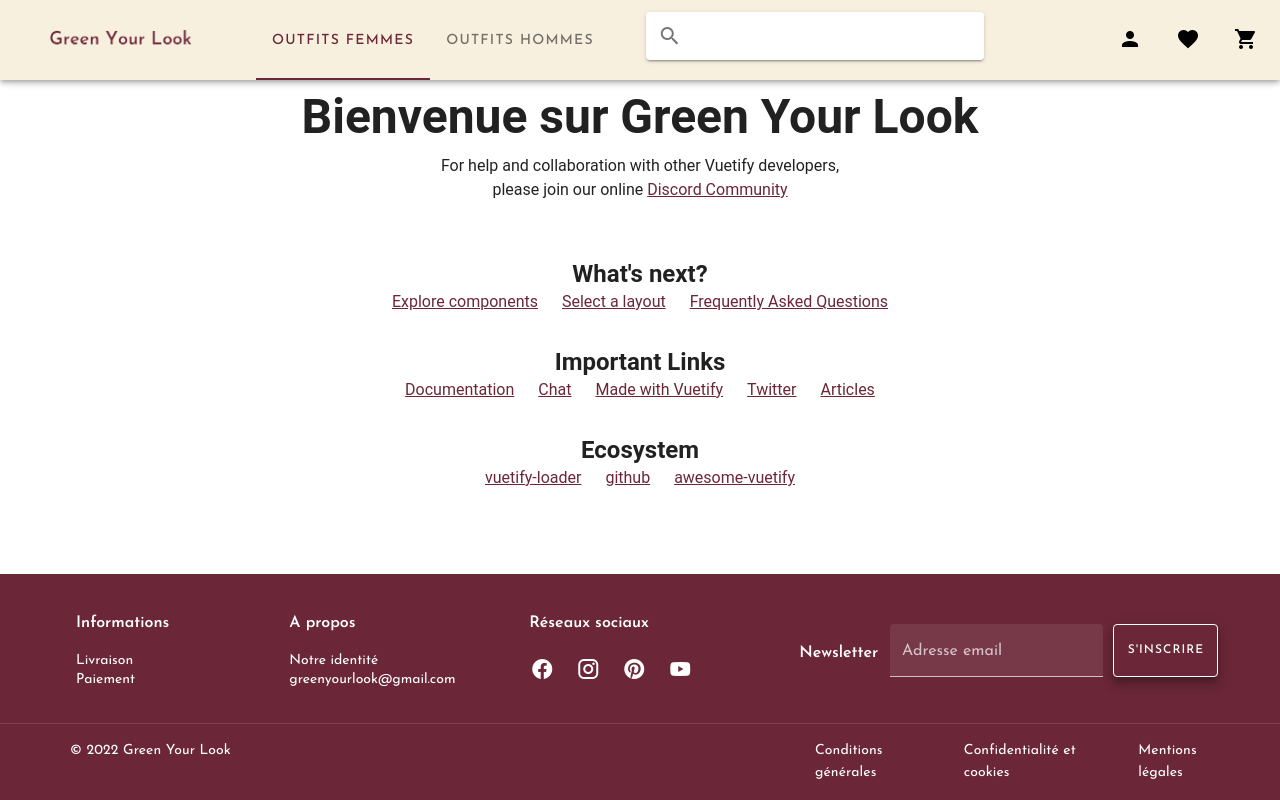
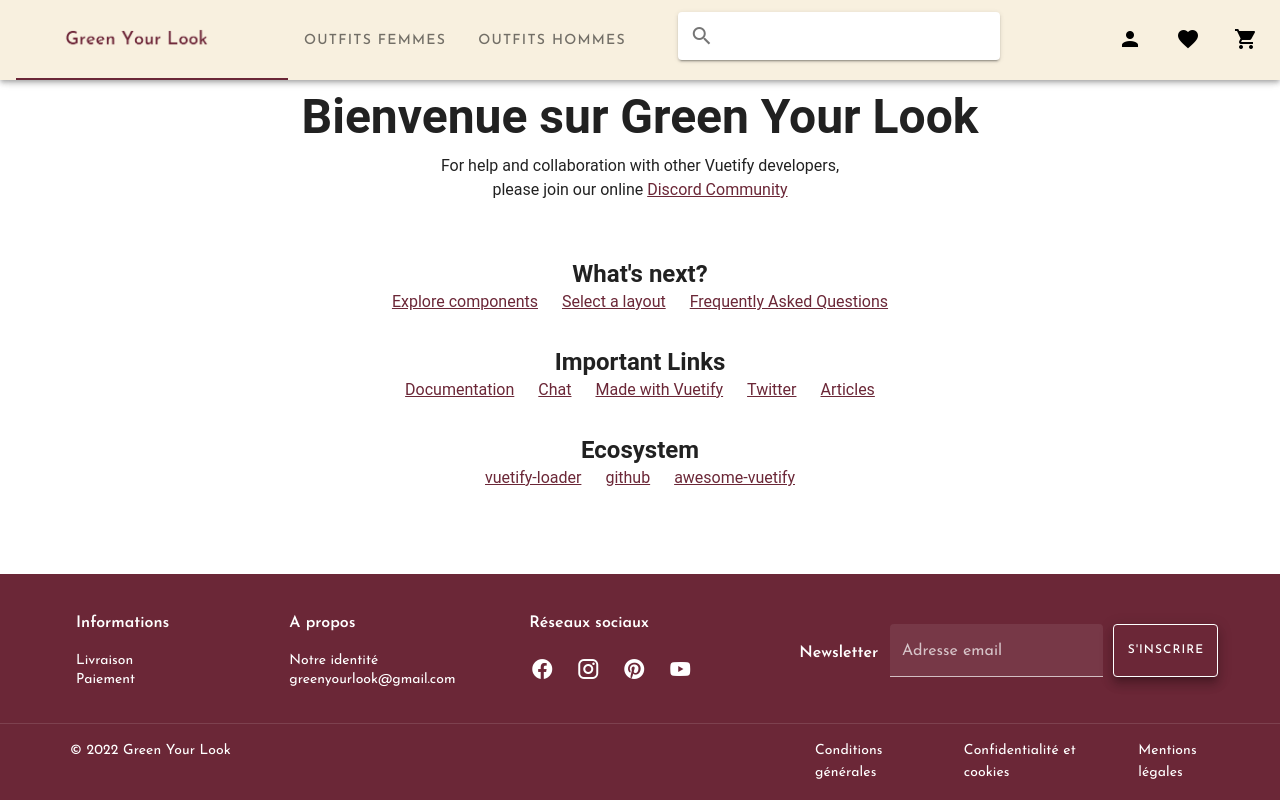
Before and after one commit to Liaxum/green-your-look-vue, a Vue app: page / in a window 1280 px wide. Built offline with nearby package versions, Linux system fonts and the light colour scheme.

Commit message:
responsive-menu

```diff
--- a/src/components/layout/AppHeader.vue
+++ b/src/components/layout/AppHeader.vue
@@ -2,13 +2,18 @@
 <div>
     <v-app-bar height="80px" app color="secondary">
 		<v-app-bar-nav-icon class="d-md-none mt-0" @click="menu = true"></v-app-bar-nav-icon>
-		<div class="d-flex align-center">
-			<v-img alt="Logo" class="logo" contain
-			:src="require('../../assets/logo.png')" width="150"/>
-		</div>
+		<v-tabs color="primary" class="d-md-none">
+			<v-tab to="/"><v-img alt="Logo" class="logo" contain
+				:src="require('../../assets/logo.png')" width="150"/>
+			</v-tab>
+		</v-tabs>
+
 		<v-tabs color="primary" class="d-none d-md-block">
-			<v-tab>OUTFITS FEMMES</v-tab>
-			<v-tab class="mr-5">OUTFITS HOMMES</v-tab>
+			<v-tab to="/"><v-img alt="Logo" class="logo" contain
+				:src="require('../../assets/logo.png')" width="150"/>
+			</v-tab>
+			<v-tab to="/women">OUTFITS FEMMES</v-tab>
+			<v-tab to="/men" class="mr-5">OUTFITS HOMMES</v-tab>
 			<v-text-field prepend-inner-icon="mdi-magnify" clearable solo class=" mx-4 mt-3" ></v-text-field>
 			<v-spacer></v-spacer>
 			<!-- <v-tab>Créer son style</v-tab> -->
@@ -17,33 +22,34 @@
 			<v-btn icon to="/cart"><v-icon color="black">mdi-cart</v-icon></v-btn>
 		</v-tabs>
 	</v-app-bar>
+
 	<v-navigation-drawer v-model="menu" absolute temporary color="secondary">
         <v-list nav>
           <v-list-item-group active-class="primary--text text--accent-4">
-             <v-img alt="Logo" class="logo-carre" contain
+            <v-img alt="Logo" class="logo-carre" contain to="/"
 				:src="require('../../assets/logo-carre.png')" width="100"/>
 
 			<v-text-field prepend-inner-icon="mdi-magnify" clearable solo class="mx-4 mt-3" ></v-text-field>
 
 			<v-divider></v-divider>
 
-            <v-list-item class="my-3 text-center">
+            <v-list-item class="my-3 text-center" to="/login">
               <v-list-item-title>Connexion / Inscription</v-list-item-title>
             </v-list-item>
 
 			<v-divider></v-divider>
 
-            <v-list-item class="mt-3 text-center">
+            <v-list-item class="mt-3 text-center" to="/women">
               <v-list-item-title>OUTFITS FEMMES</v-list-item-title>
             </v-list-item>
 
-            <v-list-item class="mb-3 text-center">
+            <v-list-item class="mb-3 text-center" to="/men">
               <v-list-item-title>OUTFITS HOMMES</v-list-item-title>
             </v-list-item>
 
 			<v-divider></v-divider>
 
-            <v-list-item class="mt-3 ml-2">
+            <v-list-item class="mt-3 ml-2" to="/account">
 				<v-list-item-icon class="mr-4">
 					<v-icon color="black">mdi-account</v-icon>
 				</v-list-item-icon>
@@ -52,7 +58,7 @@
 				</v-list-item-content>
             </v-list-item>
 
-            <v-list-item class="ml-2">
+            <v-list-item class="ml-2" to="/cart">
               	<v-list-item-icon class="mr-4">
 					<v-icon color="black">mdi-cart</v-icon>
 				</v-list-item-icon>
@@ -61,7 +67,7 @@
 				</v-list-item-content>
             </v-list-item>
 
-            <v-list-item class="ml-2">
+            <v-list-item class="ml-2" to="/orders">
               	<v-list-item-icon class="mr-4">
 					<v-icon color="black">mdi-shopping</v-icon>
 				</v-list-item-icon>
@@ -70,7 +76,7 @@
 				</v-list-item-content>
             </v-list-item>
 
-			<v-list-item class="ml-2">
+			<v-list-item class="ml-2" to="/favorites">
               	<v-list-item-icon class="mr-4">
 					<v-icon color="black">mdi-cards-heart</v-icon>
 				</v-list-item-icon>
```
